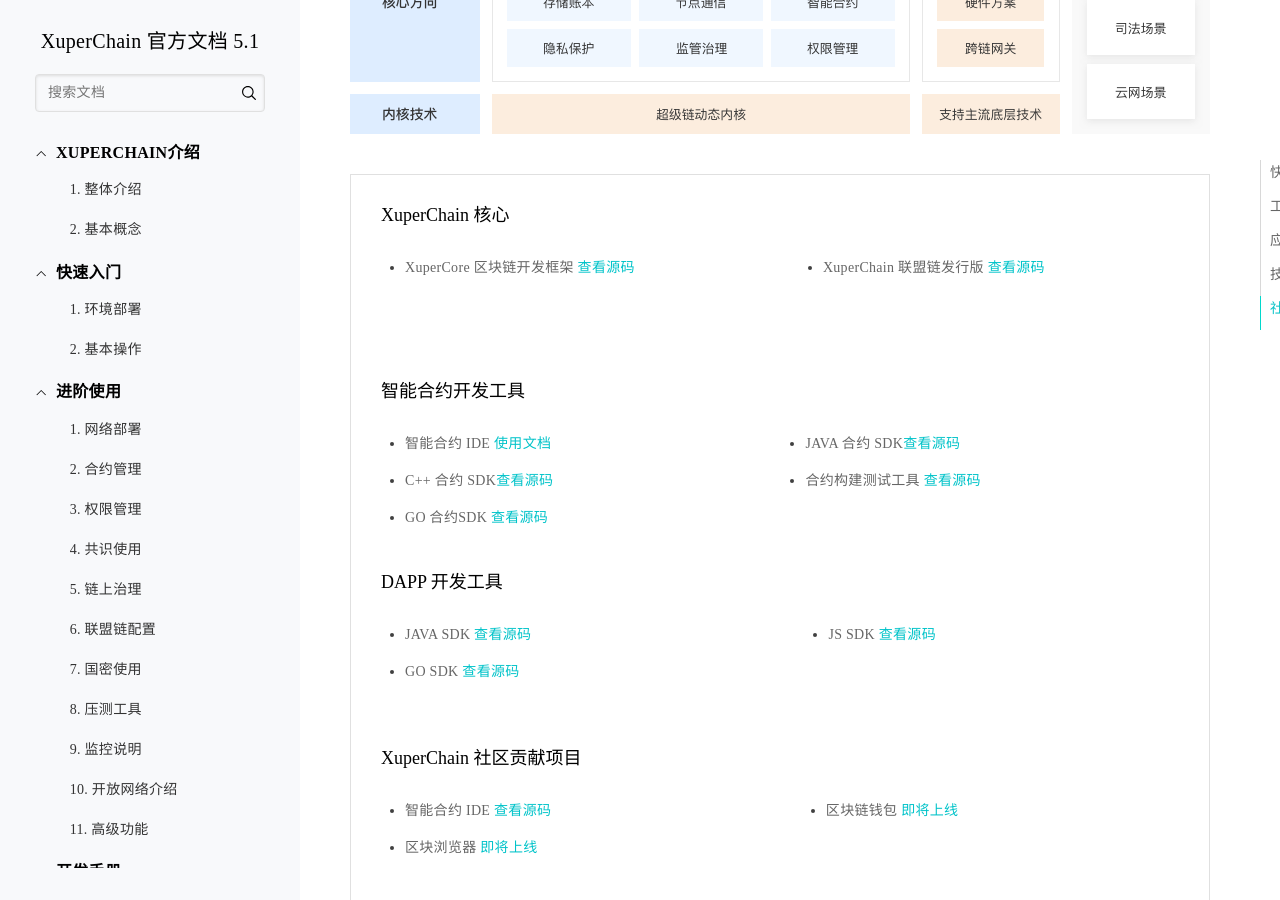
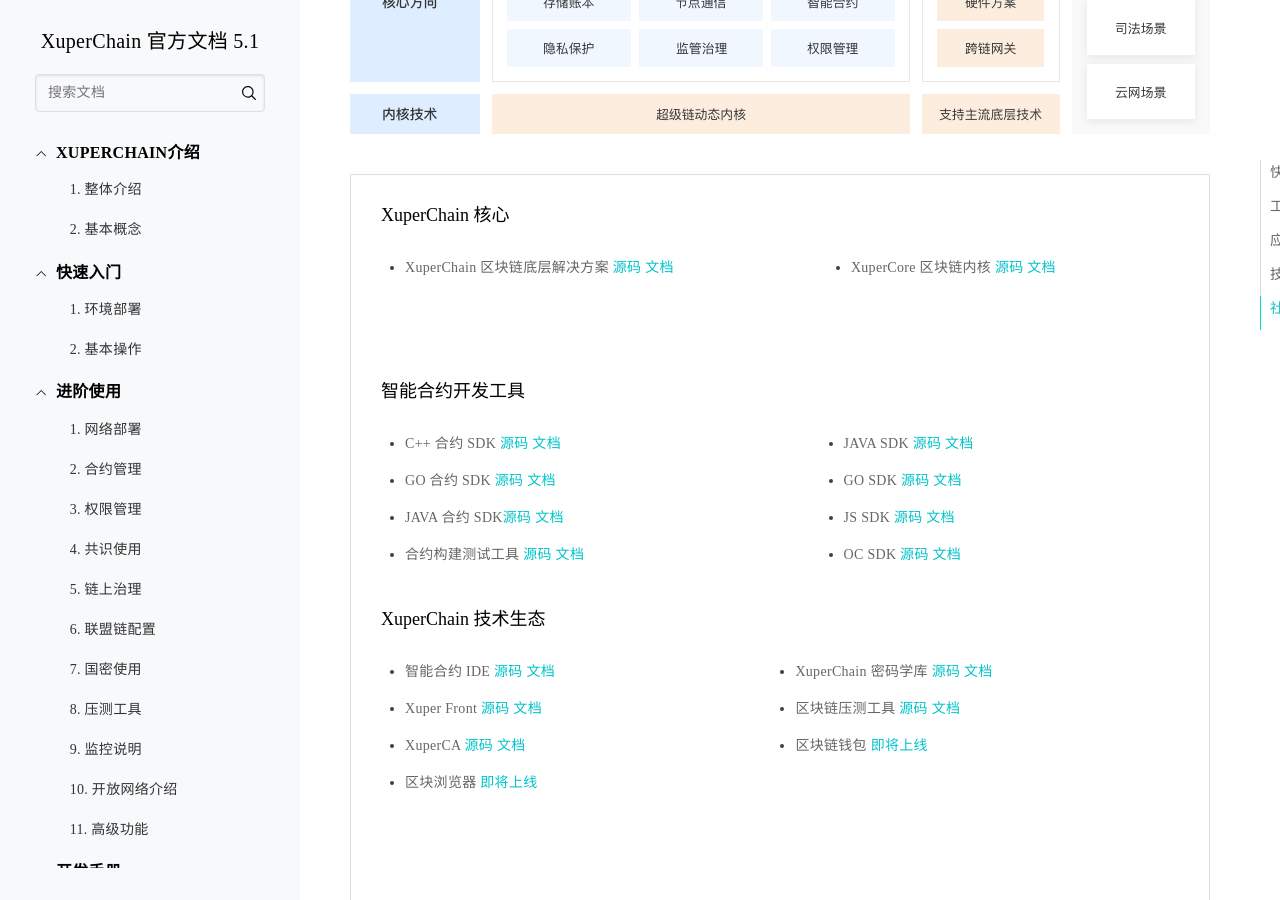
Before and after one commit to xuperchain/docs, a Sphinx documentation site: the page built from source/index.rst, in a window 1280 px wide and 900 px high, scrolled down 3010 px. Built offline with Sphinx 7.4.7 and the Read the Docs theme 2.0.0, drawn with Linux system fonts in a browser that asks for light colours.

Commit message:
update econo (#170)

```diff
--- a/source/split/ecology.html
+++ b/source/split/ecology.html
@@ -11,61 +11,59 @@
             <div class="ecoul">
                 <ul class="ecof">
                     <li>
-                        <p>XuperCore 区块链开发框架 <b><a href="https://github.com/xuperchain/xupercore">查看源码</a></b></p>
-                    </li>
-
-                </ul>
+                        <p>XuperChain 区块链底层解决方案 <b><a href="https://github.com/xuperchain/xuperchain"> 源码</a></b><b><a href="https://github.com/xuperchain/xuperchain/blob/master/README.md"> 文档</a></b></p>
+                    </ul>
+                </li>
                 <ul class="ecos">
                     <li>
-                        <p>XuperChain 联盟链发行版 <b><a href="https://github.com/xuperchain/xuperchain">查看源码</a></b></p>
+                        <p>XuperCore 区块链内核 <b><a href="https://github.com/xuperchain/xupercore"> 源码</a></b><b><a href="https://github.com/xuperchain/xupercore/blob/master/README.md"> 文档</a></b></p>
                     </li>
                 </ul>
             </div>
             <p class="ecotitle">智能合约开发工具</p>
             <div class="ecoul">
                 <ul class="ecof">
+
                     <li>
-                        <p>智能合约 IDE <b><a href="/development_manuals/xuper-ide.html">使用文档</a></b></p>
+                        <p>C++ 合约 SDK<b><a href="https://github.com/xuperchain/contract-sdk-cpp"> 源码 </a></b><b><a href="http://127.0.0.1:8000/development_manuals/contract-development.html"> 文档</a></b></p>
                     </li>
                     <li>
-                        <p>C++ 合约 SDK<b><a href="https://github.com/xuperchain/contract-sdk-cpp">查看源码 </a></b></p>
+                        <p>GO 合约 SDK <b><a href="https://github.com/xuperchain/contract-sdk-go"> 源码 </a></b><b><a href="http://127.0.0.1:8000/development_manuals/contract-development.html"> 文档</a></b></p>
                     </li>
                     <li>
-                        <p>GO 合约SDK <b><a href="https://github.com/xuperchain/contract-sdk-go">查看源码 </a></b></p>
+                        <p>JAVA 合约 SDK<b><a href="https://github.com/xuperchain/contract-sdk-java">源码</a></b><b><a href="http://127.0.0.1:8000/development_manuals/contract-development.html"> 文档</a></b></p>
+                    </li>
+                    <li>
+                        <p>合约构建测试工具 <b><a href="https://github.com/xuperchain/xdev"> 源码 </a></b><b><a href="http://127.0.0.1:8000/development_manuals/contract-development.html"> 文档</a></b></p>
                     </li>
                 </ul>
                 <ul class="ecos">
                     <li>
-                        <p>JAVA 合约 SDK<b><a href="https://github.com/xuperchain/contract-sdk-java">查看源码</a></b></p>
+                        <p>JAVA SDK <b><a href="https://github.com/xuperchain/xuper-java-sdk"> 源码</a></b><b><a href="/development_manuals/xuper-sdk/xuper-sdk-java.html"> 文档</a></b></p>
                     </li>
                     <li>
-                        <p>合约构建测试工具 <b><a href="https://github.com/xuperchain/xdev"> 查看源码 </a></b></p>
+                        <p>GO SDK <b><a href="https://github.com/xuperchain/xuper-sdk-go"> 源码</a></b><b><a href="/development_manuals/xuper-sdk/xuper-sdk-go.html"> 文档</a></b></p>
+                    </li>
+                                        <li>
+                        <p>JS SDK <b><a href="https://github.com/xuperchain/xuper-sdk-js"> 源码</a></b><b><a href="development_manuals/xuper-sdk/xuper-sdk-js.html"> 文档</a></b></p>
+                    </li>
+                    <li>
+                        <p> OC SDK <b><a href="https://github.com/oblivioned/xuper-sdk-oc"> 源码</a></b><b><a href="https://github.com/oblivioned/xuper-sdk-oc/blob/master/README.md"> 文档</a></b></p>
                     </li>
                 </ul>
             </div>
-            <p class="ecotitle">DAPP 开发工具</p>
+            <p class="ecotitle">XuperChain 技术生态</b></p>
             <div class="ecoul">
                 <ul class="ecof">
                     <li>
-                        <p>JAVA SDK <b><a href="https://github.com/xuperchain/xuper-java-sdk"> 查看源码</a></b></p>
+                        <p>智能合约 IDE <b><a href="https://github.com/ObsidianLabs/XuperIDE"> 源码</a></b><b><a href="/development_manuals/xuper-ide.html"> 文档</a></b></p>
+                    </li>
+                     <li>
+                        <p> Xuper Front<b><a href="https://github.com/xuperchain/xuper-front"> 源码</a></b><b><a href="https://github.com/xuperchain/xuper-front/blob/master/README.md"> 文档</a></b></p>
                     </li>
                     <li>
-                        <p>GO SDK <b><a href="https://github.com/xuperchain/xuper-sdk-go">查看源码</a></b></p>
-                    </li>
-
-                </ul>
-                <ul class="ecos">
-                    <li>
-                        <p>JS SDK <b><a href="https://github.com/xuperchain/xuper-sdk-js">查看源码</a></b></p>
-                    </li>
-                </ul>
-            </div>
-            <p class="ecotitle">XuperChain 社区贡献项目</b></p>
-            <div class="ecoul">
-                <ul class="ecof">
-                    <li>
-                        <p>智能合约 IDE <b><a href="https://github.com/ObsidianLabs/XuperIDE"> 查看源码</a></b></p>
-                    </li>
+                        <p>XuperCA <b><a href="https://github.com/xuperchain/xuper-ca"> 源码</a></b><b><a href="https://github.com/xuperchain/xuper-ca/blob/master/README.md"> 文档</a></b></p>
+                     </li>
                     <li>
                         <p>区块浏览器 <b><a href="#"> 即将上线 </a></b></p>
                     </li>
@@ -73,7 +71,14 @@
                 </ul>
                 <ul class="ecos">
                     <li>
-                        <p>区块链钱包 <b><a href="#"> 即将上线 </a></b></p>
+                        <p> XuperChain 密码学库<b><a href="https://github.com/xuperchain/crypto"> 源码</a></b><b><a href="https://github.com/xuperchain/crypto/blob/master/README.md"> 文档</a></b></p>
+                    </li>
+                <li>
+                    <p>区块链压测工具 <b><a href="https://github.com/xuperchain/xbench"> 源码</a></b><b><a href="https://github.com/xuperchain/xbench/blob/master/README.md"> 文档</a></b></p>
+                </li>
+
+                    <li>
+                        <p>区块链钱包 <b><a href="#"> 即将上线 </a></b</p>
                     </li>
                 </ul>
             </div>
--- a/source/split/quicklyentrance.html
+++ b/source/split/quicklyentrance.html
@@ -66,7 +66,6 @@
                 <li><a href="/design_documents/key_process.html">整体流程</a></li>
                 <li><a href="/design_documents/ledger.html">账本状态机</a></li>
                 <li><a href="/design_documents/consensus.html">共识机制</a></li>
-                <li><a href="/design_documents/smart_contract.html">智能合约</a></li>
             </ul>
         </div>
     </div>
--- a/source/tree.rst
+++ b/source/tree.rst
@@ -60,7 +60,6 @@
     design_documents/p2p.rst
     design_documents/consensus.rst
     design_documents/ledger.rst
-    design_documents/smart_contract.rst
     design_documents/permission_model.rst
     design_documents/regulatory.rst
     design_documents/others.rst
```
